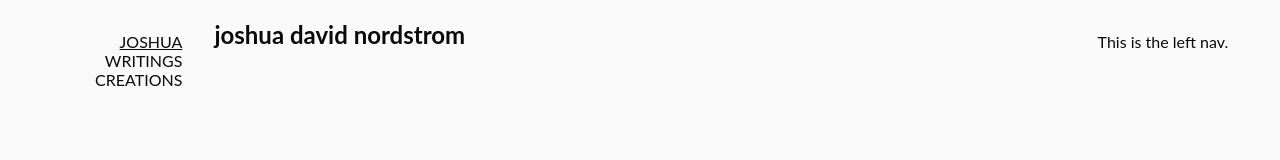
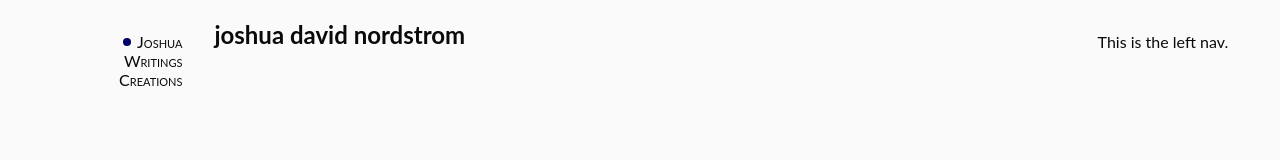
Before and after one commit to jdnordy/joshuadavidnordstrom, a Next.js app: page / in a window 1280 px wide. Shown: the top 160 px of the page. Built offline with nearby package versions, Linux system fonts and the light colour scheme.

Commit message:
added circle indicator for current page

```diff
--- a/components/Leftnav/navigators.config.ts
+++ b/components/Leftnav/navigators.config.ts
@@ -1,16 +1,16 @@
 const navigtors = [
   {
-    label: "JOSHUA",
+    label: "Joshua",
     link: "/",
     value: "joshua",
   },
   {
-    label: "WRITINGS",
+    label: "Writings",
     link: "/writings",
     value: "writings",
   },
   {
-    label: "CREATIONS",
+    label: "Creations",
     link: "/creations",
     value: "creations",
   },
--- a/components/Navigator/index.tsx
+++ b/components/Navigator/index.tsx
@@ -12,7 +12,16 @@ type Props = {
 const Navigator: React.FC<Props> = ({ link, selected, label }) => (
   <Link href={link}>
     <div className={styles.navigator}>
-      <a className={selected ? styles.selected : ""}>{label}</a>
+      <svg
+        viewBox="0 0 100 100"
+        height="8px"
+        width="8px"
+        xmlns="http://www.w3.org/2000/svg"
+        className={selected ? styles.selected : ""}
+      >
+        <circle cx="50" cy="50" r="50" />
+      </svg>
+      <a>{label}</a>
     </div>
   </Link>
 );
--- a/components/Navigator/styles.module.scss
+++ b/components/Navigator/styles.module.scss
@@ -2,14 +2,27 @@
 
 .navigator {
   cursor: pointer;
+  display: flex;
+  align-items: center;
+  &:hover {
+    svg {
+      display: block;
+      fill: rgb(154, 218, 255);
+    }
+  }
+  svg {
+    margin-right: 6px;
+    height: 8px;
+    width: 8px;
+    fill: rgb(0, 0, 104);
+    display: none;
+    &.selected {
+      display: block;
+    }
+  }
   a {
     color: $text-color;
     text-decoration: none;
-    &.selected {
-      text-decoration: underline;
-    }
-    &:hover {
-      text-decoration: underline dotted;
-    }
+    font-variant: small-caps;
   }
 }
```
